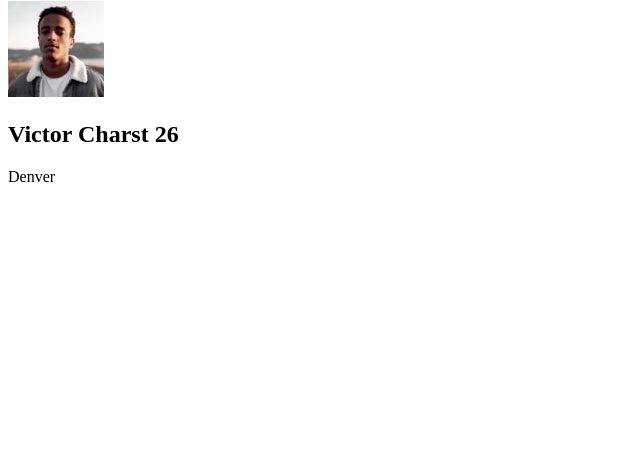
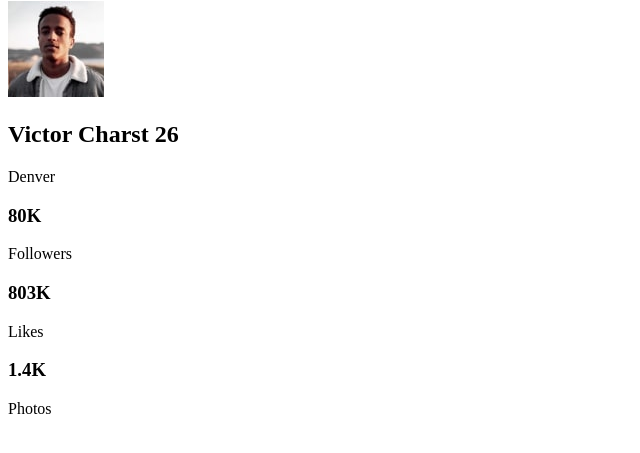
Before and after one commit to iDuvancho303/Profile-Card, a plain HTML site: page index.html in a window 1280 px wide. Shown: the part 151-604 px from the top of the page, without its empty margins (0-640 px from the left). Drawn offline with Linux system fonts and the light colour scheme.

Commit message:
adding more code

```diff
--- a/index.html
+++ b/index.html
@@ -17,6 +17,21 @@
             </h1>
             <p class="card-body-city">Denver</p>
          </div>
+         <div class="card-footer">
+            <div class="card-footer-followers">
+                <h3>80K</h3>
+                <p>Followers</p>
+            </div>
+            <div class="card-footer-likes">
+                <h3>803K</h3>
+                <p>Likes</p>
+            </div>
+            <div class="card-footer-photos">
+                <h3>1.4K</h3>
+                <p>Photos</p>
+            </div>
+            </div>
+         </div>
        </article>
     </main>
 </body>
```
